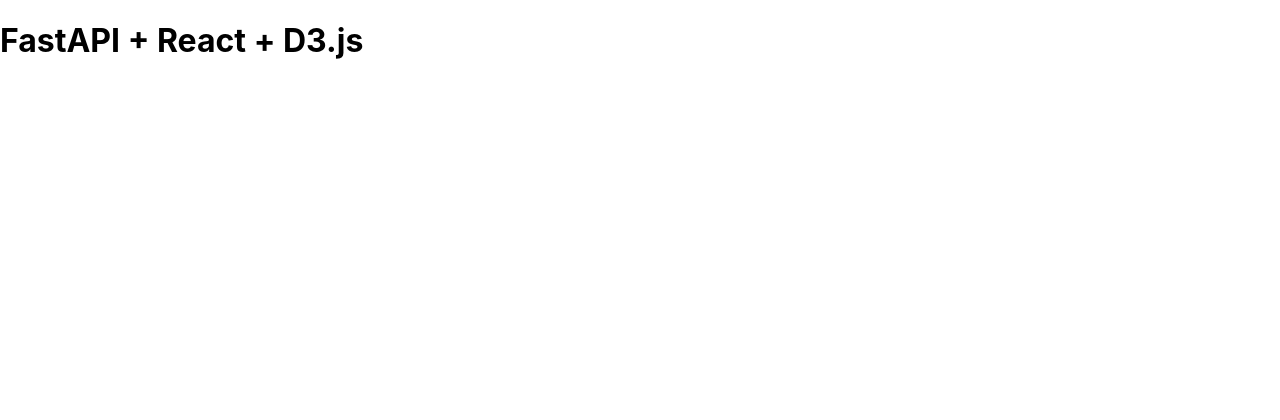
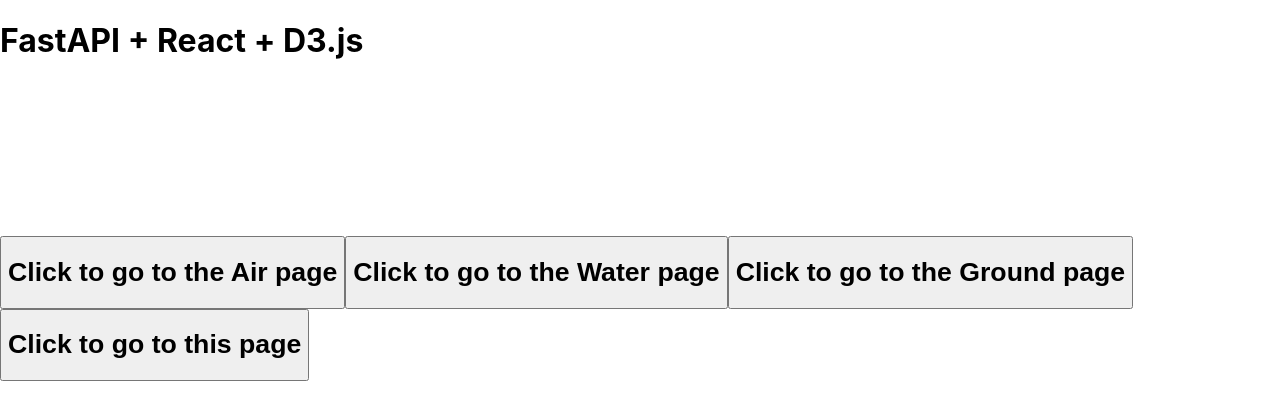
Before and after one commit to littleivan12/EcoImpact, a React (Create React App) app in the folder frontend/: page /home in a window 1280 px wide. Shown: the top 420 px of the page. Built offline with nearby package versions, Linux system fonts and the light colour scheme; no server answers.

Commit message:
Pages Routed for Visuals
- Added buttons for the pages for navigation purposes
- Buttons are currently inactive, but will fix later

```diff
--- a/frontend/package.json
+++ b/frontend/package.json
@@ -10,7 +10,8 @@
     "d3": "^7.9.0",
     "react": "^19.0.0",
     "react-dom": "^19.0.0",
-    "react-scripts": "5.0.1",
+    "react-router-dom": "^6.29.0",
+    "react-scripts": "^5.0.1",
     "web-vitals": "^2.1.4"
   },
   "scripts": {
--- a/frontend/public/index.html
+++ b/frontend/public/index.html
@@ -24,7 +24,7 @@
       work correctly both with client-side routing and a non-root public URL.
       Learn how to configure a non-root public URL by running `npm run build`.
     -->
-    <title>React App</title>
+    <title>EcoImpact</title>
   </head>
   <body>
     <noscript>You need to enable JavaScript to run this app.</noscript>
--- a/frontend/src/App.js
+++ b/frontend/src/App.js
@@ -1,5 +1,9 @@
 import React, { useEffect, useState, useRef } from "react";
 import * as d3 from "d3";
+import { Route, Routes } from 'react-router-dom';
+import HomeAir from './components/pages/air/home';
+import HomeWater from './components/pages/water/home';
+import HomeGround from './components/pages/ground/home';
 
 function App() {
   const [data, setData] = useState([]);
@@ -45,10 +49,21 @@ function App() {
       .attr("fill", "steelblue");
   };
 
+  function Routing(){
+    <Routes>
+        <Route path="/air" element={<HomeAir />} />
+        <Route path="/water" element={<HomeWater />} />
+        <Route path="/ground" element={<HomeGround />} />
+        <Route path="/home" element="Home" />
+    </Routes>
+  }
+
   return (
     <div>
       <h1>FastAPI + React + D3.js</h1>
       <svg ref={chartRef}></svg>
+
+      <Routing />
     </div>
   );
 }
--- /dev/null
+++ b/frontend/src/components/Selectbox.js
@@ -0,0 +1,18 @@
+import React from 'react'
+import { Link } from 'react-router-dom';
+
+function Selectbox({page, destination}){
+    return(
+        <>
+            <Link to={destination}>
+            <button className="select">
+                    <div className="select-container">
+                        <h1>Click to go to {page} page</h1>
+                    </div>
+                </button>
+            </Link>
+        </>
+    );
+}
+
+export default Selectbox;
--- /dev/null
+++ b/frontend/src/components/pages/air/home.js
@@ -0,0 +1,12 @@
+import React from 'react';
+import '../../../index.css';
+
+function AirHome(){
+    return(
+      <>
+        <h1>Test Air Page</h1>
+      </>
+    );
+}
+
+export default AirHome;
--- /dev/null
+++ b/frontend/src/components/pages/ground/home.js
@@ -0,0 +1,12 @@
+import React from 'react';
+import '../../../index.css';
+
+function GroundHome(){
+    return(
+      <>
+        <h1>Test Ground Page</h1>
+      </>
+    );
+}
+
+export default GroundHome;
--- /dev/null
+++ b/frontend/src/components/pages/water/home.js
@@ -0,0 +1,12 @@
+import React from 'react';
+import '../../../index.css';
+
+function WaterHome(){
+    return(
+      <>
+        <h1>Test Water Page</h1>
+      </>
+    );
+}
+
+export default WaterHome;
--- a/frontend/src/index.js
+++ b/frontend/src/index.js
@@ -2,12 +2,21 @@ import React from 'react';
 import ReactDOM from 'react-dom/client';
 import './index.css';
 import App from './App';
+import { BrowserRouter } from 'react-router-dom';
 import reportWebVitals from './reportWebVitals';
+import Selectbox from'./components/Selectbox';
 
 const root = ReactDOM.createRoot(document.getElementById('root'));
+
 root.render(
   <React.StrictMode>
-    <App />
+    <BrowserRouter>
+      <App />
+      <Selectbox page="the Air" destination="/air" />
+      <Selectbox page="the Water" destination="/water" />
+      <Selectbox page="the Ground" destination="/ground" />
+      <Selectbox page="this" destination="/home" />
+    </BrowserRouter>
   </React.StrictMode>
 );
 
```
Also changed, not shown: 1 other file (tests, documents, lock files or other folders).
